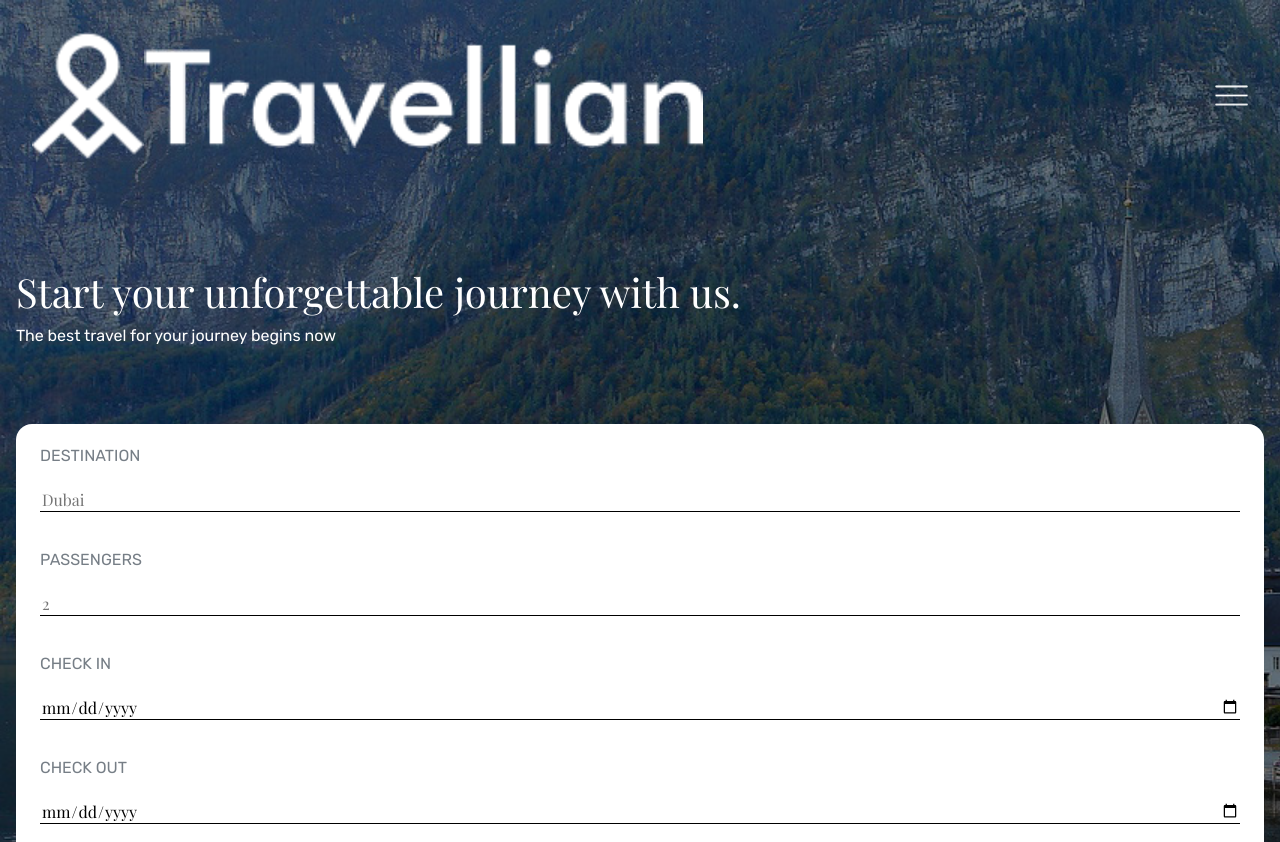
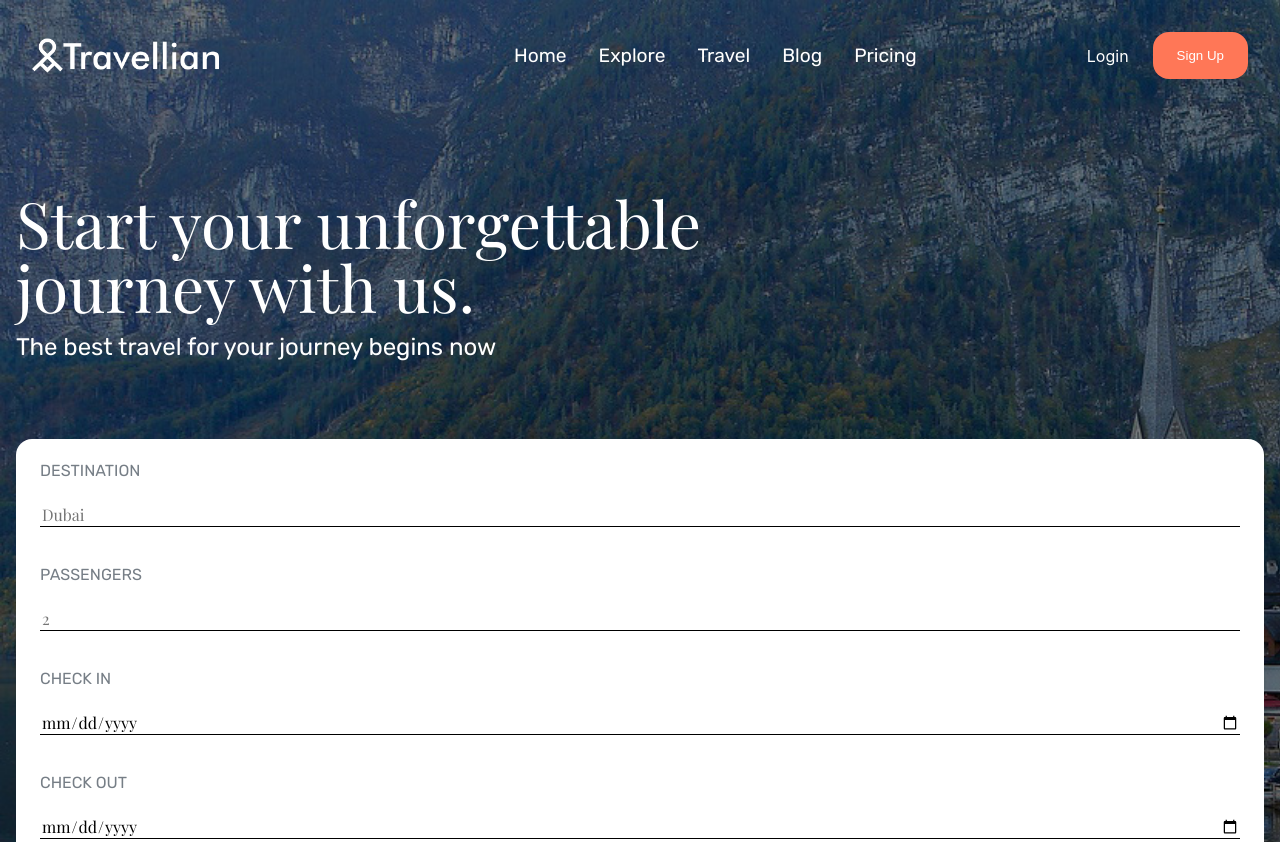
Before and after one commit to JoseAlbel/w1ch5-jose-albeldo, a website: page index.html in a window 1280 px wide. Shown: the top 842 px of the page. Drawn offline with nearby package versions, Linux system fonts and the light colour scheme.

Commit message:
add responsive styles

```diff
--- a/index.html
+++ b/index.html
@@ -22,8 +22,31 @@
         <img class="logo__icon" src="./images/Vector-white.png" alt="Travellian logo white">
         <img class="logo__text" src="./images/Travellian-white.png" alt="Travellian name white">
       </div>
+      <div class="nav-links">
+        <ul>
+          <li>
+            <a href="#">Home</a>
+          </li>
+          <li>
+            <a href="#">Explore</a>
+          </li>
+          <li>
+            <a href="#">Travel</a>
+          </li>
+          <li>
+            <a href="#">Blog</a>
+          </li>
+          <li>
+            <a href="#">Pricing</a>
+          </li>
+        </ul>
+      </div>
       <div class="menu">
         <img src="./images/Vector-menu.png" alt="White navigation menu">
+        <div>
+          <a href="#">Login</a>
+          <button>Sign Up</button>
+        </div>
       </div>
     </nav>
     <header>
--- a/sass/styles.scss
+++ b/sass/styles.scss
@@ -14,7 +14,6 @@
       display: flex;
       align-items: center;
       justify-content: left;
-      width: 100%;
       margin: 2rem;
       .logo__icon {
         width: 10%;
@@ -23,13 +22,63 @@
         width: 50%;
       }
     }
+    .nav-links {
+      display: none;
+      @include desktop {
+        display: block;
+        align-self: center;
+        text-align: center;
+        ul {
+          display: flex;
+          align-items: center;
+          li {
+            margin-left: 1rem;
+            margin-right: 1rem;
+          }
+          li:hover {
+            border-bottom: 2px solid rgb(255, 119, 87);
+            padding-bottom: 1rem;
+            margin-top: 1rem;
+          }
+          a {
+            text-decoration: none;
+            color: white;
+            font-family: "Rubik";
+            font-size: 1.2rem;
+          }
+        }
+      }
+    }
     .menu {
       display: flex;
       flex-direction: column;
       justify-content: center;
       margin: 2rem;
+      div {
+        display: none;
+        @include desktop {
+          display: flex;
+          a {
+            text-decoration: none;
+            color: white;
+            align-self: center;
+            margin-right: 1.5rem;
+          }
+          button {
+            padding: 1rem 1.5rem;
+            color: white;
+            background-color: rgb(255, 119, 87);
+            border: none;
+            border-radius: 1rem;
+          }
+        }
+      }
+
       img {
         width: 100%;
+        @include desktop {
+          display: none;
+        }
       }
     }
   }
@@ -41,6 +90,10 @@
       font-size: 2.5rem;
       width: 60%;
       margin-bottom: 1rem;
+      @include desktop {
+        font-size: 4rem;
+        width: 70%;
+      }
     }
 
     p {
@@ -48,6 +101,9 @@
       font-family: "Rubik";
       font-size: 1rem;
       margin-bottom: 5rem;
+      @include desktop {
+        font-size: 1.5rem;
+      }
     }
   }
   section {
@@ -55,7 +111,7 @@
     height: 100%;
     padding-bottom: 5rem;
     form {
-      margin: 0 1rem;
+      margin: 1rem;
     }
     .form-questions {
       background-color: white;
```
Also changed, not shown: styles.css, 1 other file.
